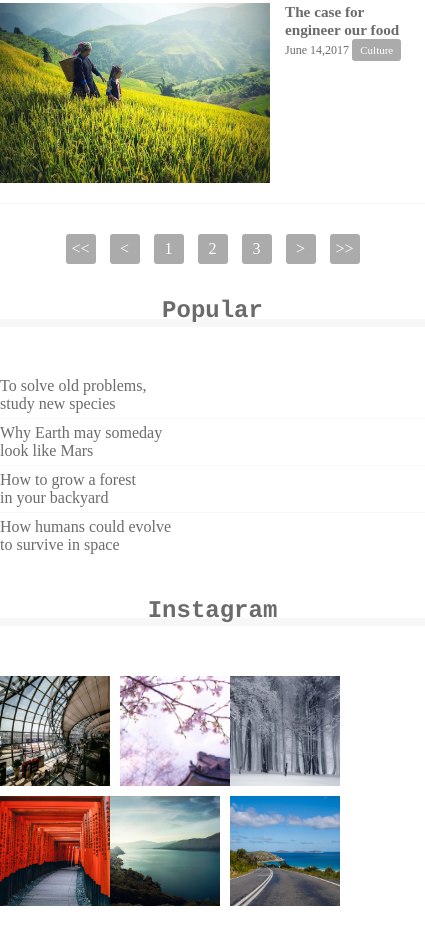
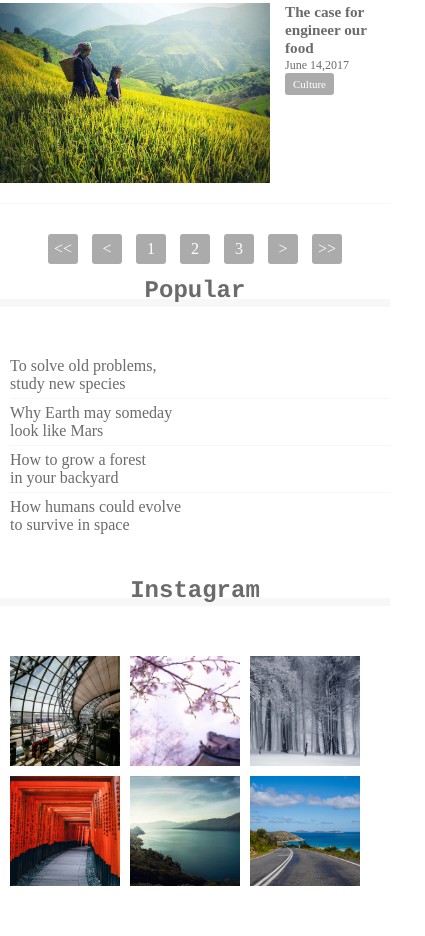
Before and after one commit to yo30M/html, a plain HTML site: page caravan/index.html in a window 390 px wide. Shown: the part 1428-2364 px from the top of the page, 425 px wide, since content can reach past the window. Drawn offline with Linux system fonts and the light colour scheme.

Commit message:
[Third commit]caravan

```diff
--- a/caravan/style.css
+++ b/caravan/style.css
@@ -242,8 +242,7 @@ header,nav,h2,.main-visual,footer {
 }
 @media screen and (max-width:768px) {
   main{
-    display: block;
-    width: 425px;
+    width: 100%;
   }
 }
 
@@ -265,3 +264,35 @@ header,nav,h2,.main-visual,footer {
     margin-left: 5px;
   }
 }
+@media screen and (max-width:425px)　{
+  body {
+    width: 90%;
+  }
+}
+@media screen and (max-width:768px) {
+  .sidebar {
+    margin-top: 0;
+  }
+}
+@media screen and (max-width:425px) {
+  main {
+    width: 100%;
+    display: block;
+  }
+}
+@media screen and (max-width:425px) {
+  .pagination {
+    margin-bottom: 20px;
+  }
+}
+@media screen and (max-width:425px) {
+  .sidebar-contents {
+    margin: 0 auto;
+    padding-left: 10px
+  }
+}
+@media screen and (max-width:425px) {
+  .instagram-box {
+    margin: 0 10px 10px 0;
+  }
+}
```
Also changed, not shown: caravan/index.html (indentation only).
